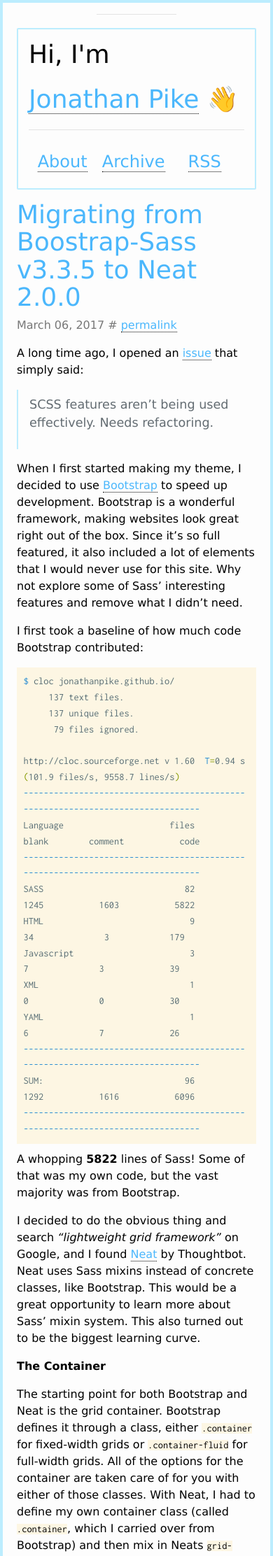
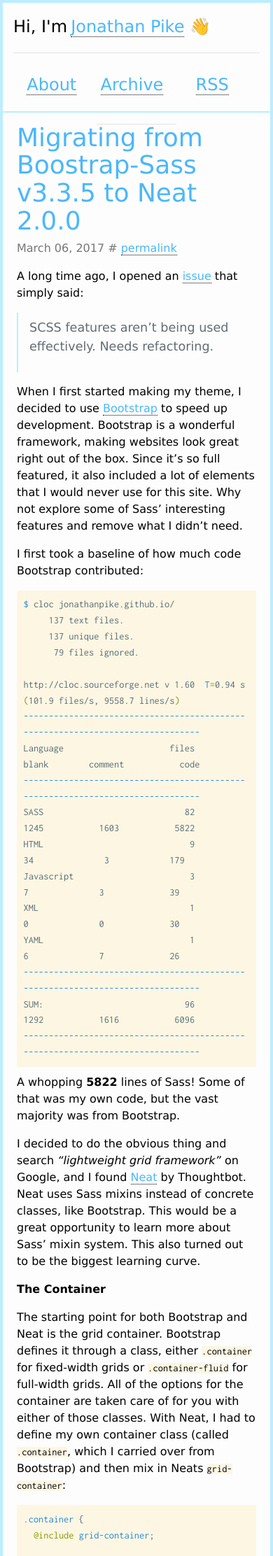
Before and after one commit to jonathanpike/jonathanpike.github.io, a Jekyll site: the page built from index.html, in a window 390 px wide. Shown: the top 2224 px of the page at 70% size. Built offline with Jekyll 4.4.1, drawn with Linux system fonts in a browser that asks for light colours; the list of posts is cut into pages by our own code.

Commit message:
Change header style on tablets and smaller

```diff
--- a/_sass/_header.scss
+++ b/_sass/_header.scss
@@ -10,11 +10,20 @@
   border: 2px solid $pd-transparent-blue;
   position: relative;
 	padding: 0 15px;
+  @media only screen and (max-width: $screen-tablet) {
+    margin-top: 5px;
+    border: 0;
+    border-bottom: 2px solid $pd-transparent-blue;
+    margin-left: 0px;
+    width: auto;
+    float: none;
+  }
 }
 
 .namebox-title {
   @media only screen and (max-width: $screen-tablet) {
     display: inline-block;
+    font-size: $font-size-h4
   }
 }
 
```
